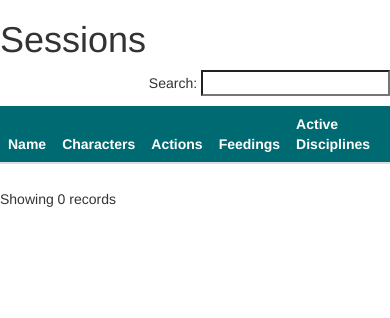
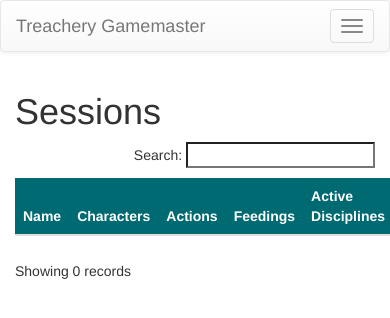
Before and after one commit to TreacheryLarp/downtime, a Django app: a page that uses templates/base.html in a window 390 px wide. Shown: the top 318 px of the page. Run offline with Django 3.2, Linux system fonts and the light colour scheme; the visitor is signed in with stand-in values (Sample User, id 1); data that the repository does not hold is empty; parts of the project's set-up code (start-up, migrations or seed data) failed here and were passed over; some libraries are stand-ins or nearby versions.

Commit message:
Styled some more. Added overfeeding notifications

```diff
--- a/gamemaster/templates/elements/actions.html
+++ b/gamemaster/templates/elements/actions.html
@@ -1,14 +1,12 @@
 
 <div class="row">
-  <div class="col-md-1"></div>
-  <div class="col-md-10">
+  <div class="col-md-12">
     <h1>Actions for {{ session_name }}</h1>
   </div>
 </div>
 
 <div class="row">
-  <div class="col-md-1"></div>
-  <div class="col-md-10">
+  <div class="col-md-12">
 
     <div class="filter-actions-box" style="float: left;">
       Type:
--- a/gamemaster/templates/elements/feedings.html
+++ b/gamemaster/templates/elements/feedings.html
@@ -36,6 +36,7 @@
       <th class="dynatable-head">Points</th>
       <th class="dynatable-head">Discipline</th>
       <th class="dynatable-head">Description</th>
+      <th class="dynatable-head">Overfeeding</th>
       <th class="dynatable-head">Resolved</th>
     </tr>
   </thead>
@@ -47,6 +48,7 @@
       <td>{{ feeding.feeding_points }}</td>
       <td>{{ feeding.discipline.name }}</td>
       <td>{{ feeding.description|truncatechars:25 }}</td>
+      <td>{{ feeding.is_overfeeding|yesno:"Yes,No" }}</td>
       <td>{{ feeding.resolved|yesno:"Yes,No" }}</td>
     </tr>
     {% endfor %}
--- a/gamemaster/templates/list.html
+++ b/gamemaster/templates/list.html
@@ -11,6 +11,30 @@
 
 {% block content %}
 
-  {% include "elements/"|add:type|add:".html" %}
+  <nav class="navbar navbar-default">
+    <div class="container-fluid">
+      <!-- Brand and toggle get grouped for better mobile display -->
+      <div class="navbar-header">
+        <button type="button" class="navbar-toggle collapsed" data-toggle="collapse" data-target="#bs-example-navbar-collapse-1">
+          <span class="sr-only">Toggle navigation</span>
+          <span class="icon-bar"></span>
+          <span class="icon-bar"></span>
+          <span class="icon-bar"></span>
+        </button>
+        <a class="navbar-brand" href="{% url 'sessions' %}">Treachery Gamemaster</a>
+      </div>
+
+      <!-- Collect the nav links, forms, and other content for toggling -->
+      <div class="collapse navbar-collapse" id="bs-example-navbar-collapse-1">
+        <ul class="nav navbar-nav">
+          <li><a href="#">Link</a></li>
+        </ul>
+      </div><!-- /.navbar-collapse -->
+    </div><!-- /.container-fluid -->
+  </nav>
+
+  <div class="container">
+    {% include "elements/"|add:type|add:".html" %}
+  </div>
 
 {% endblock %}
--- a/templates/base.html
+++ b/templates/base.html
@@ -23,10 +23,8 @@
   </head>
 
   <body>
-    <div id="content">
-      {% block content %}
-        THIS IS AN EMPTY TEMPLATE!
-      {% endblock %}
-    </div>
+    {% block content %}
+      THIS IS AN EMPTY TEMPLATE!
+    {% endblock %}
   </body>
 </html>
```
Also changed, not shown: gamemaster/templates/editor.html (+15 -2 lines), players/models.py (+11 -1 lines), README.md.
